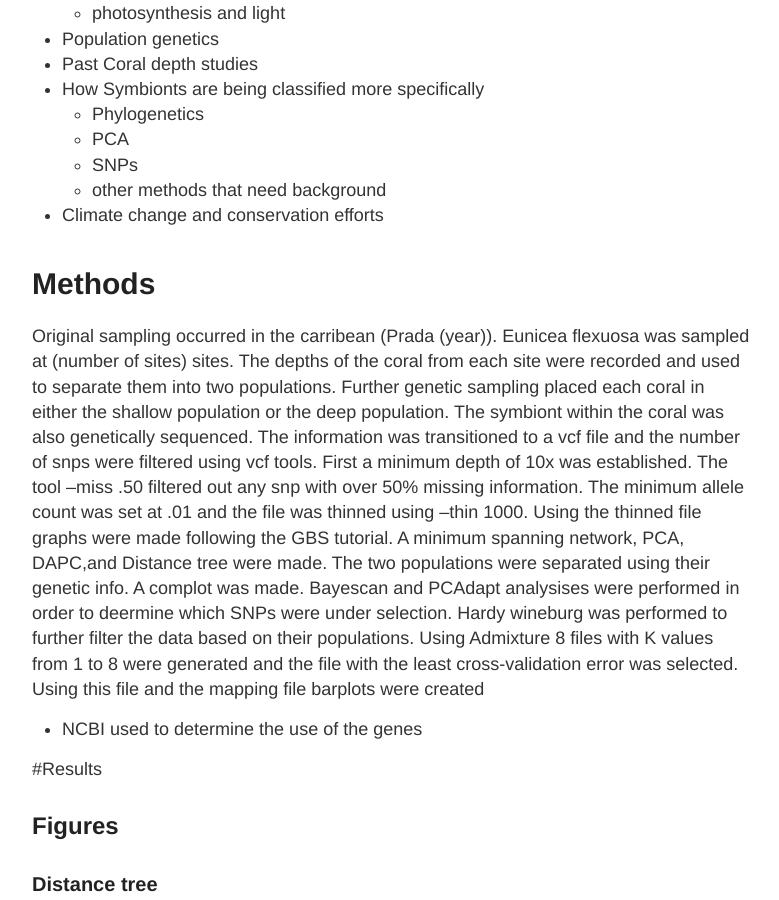
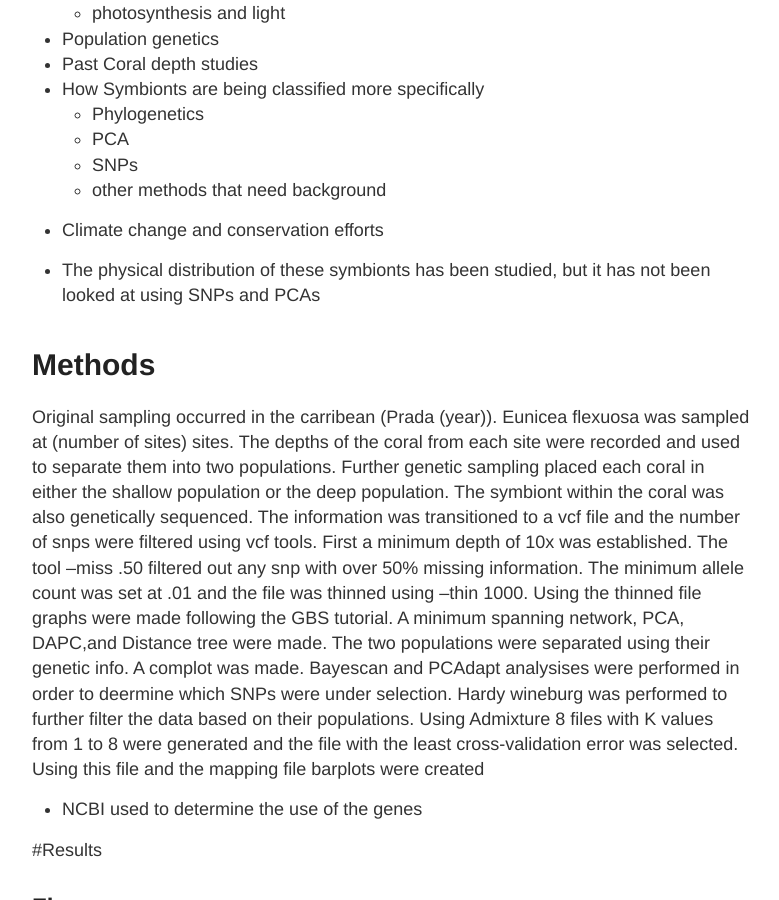
Before and after one commit to Mwags24/Brevolium_Notebook, a Jekyll site: the page built from _posts/2020-6-11-Paper_Draft.md, in a window 1280 px wide and 900 px high, scrolled down 1191 px. Shown: the whole window, without its empty margins (248-1027 px from the left). Built offline with Jekyll 4.4.1, drawn with Linux system fonts in a browser that asks for light colours; grey boxes are pictures that could not be loaded.

Commit message:
Update 2020-6-11-Paper_Draft.md

```diff
--- a/_posts/2020-6-11-Paper_Draft.md
+++ b/_posts/2020-6-11-Paper_Draft.md
@@ -26,6 +26,7 @@ Corals rely on a symbiotic dinoflagelate for much of the coral's energy needs. U
     * other methods that need background
 * Climate change and conservation efforts
 
+* The physical distribution of these symbionts has been studied, but it has not been looked at using SNPs and PCAs
 
 
 
```
